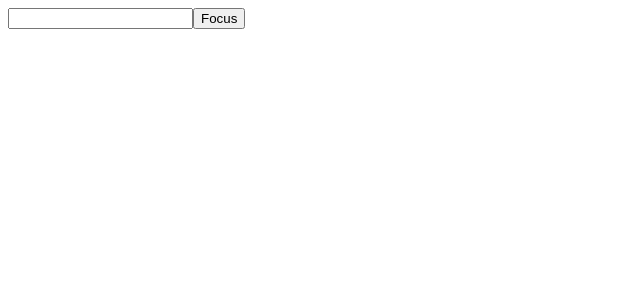
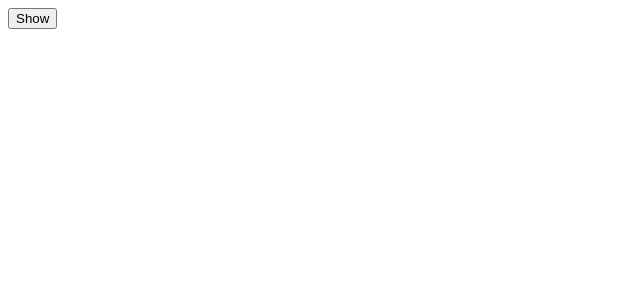
Before and after one commit to aashishdubey1/react-hook-practice, a React (Vite) app: page / in a window 1280 px wide. Shown: the top 300 px of the page, without its empty margins (0-640 px from the left). Built offline with nearby package versions, Linux system fonts and the light colour scheme.

Commit message:
added customHook

```diff
--- a/src/App.jsx
+++ b/src/App.jsx
@@ -1,3 +1,4 @@
+import ToggleComp from "./hooks/customHook/components/ToggleComp"
 import UpdateUser from "./hooks/useContext/UpdateUser"
 import { UserContext, UserProvider } from "./hooks/useContext/UserContext"
 import UserProfile from "./hooks/useContext/UserProfile"
@@ -20,7 +21,8 @@ function App() {
         <UpdateUser />
       </UserProvider> */}
       {/* <Counter /> */}
-      <InputFocus />
+      {/* <InputFocus /> */}
+      <ToggleComp />
 
     </>
   )
--- /dev/null
+++ b/src/hooks/customHook/components/ToggleComp.jsx
@@ -0,0 +1,16 @@
+import React from 'react'
+import useToggle from '../hooks/useToggle'
+
+const ToggleComp = () => {
+    const[value,toggle] = useToggle();
+
+
+  return (
+    <div>
+        <button onClick={toggle}>{value?"Hide":"Show"}</button>
+        {value && "This is Msg"}
+    </div>
+  )
+}
+
+export default ToggleComp
--- /dev/null
+++ b/src/hooks/customHook/hooks/useToggle.jsx
@@ -0,0 +1,10 @@
+import React from 'react'
+import { useState } from 'react';
+
+const useToggle = () => {
+  const [value,setValue] = useState(false)
+  const toggle = () => setValue(prev => !prev);
+  return [value,toggle];
+}
+
+export default useToggle
```
